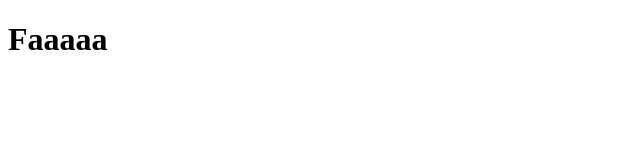
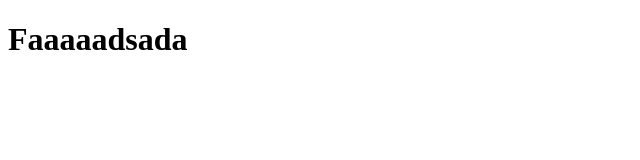
Before and after one commit to kay-jp/Widget, a plain HTML site: page index.html in a window 1280 px wide. Shown: the whole page, without its empty margins (0-640 px from the left). Drawn offline with Linux system fonts and the light colour scheme.

Commit message:
Update index.html

```diff
--- a/index.html
+++ b/index.html
@@ -18,7 +18,7 @@
 </head>
 
 <body>
-    <h1>Faaaaa</h1>
+    <h1>Faaaaadsada</h1>
     <script>
         if ('serviceWorker' in navigator) {
             navigator.serviceWorker.register('service-worker.js')
```
